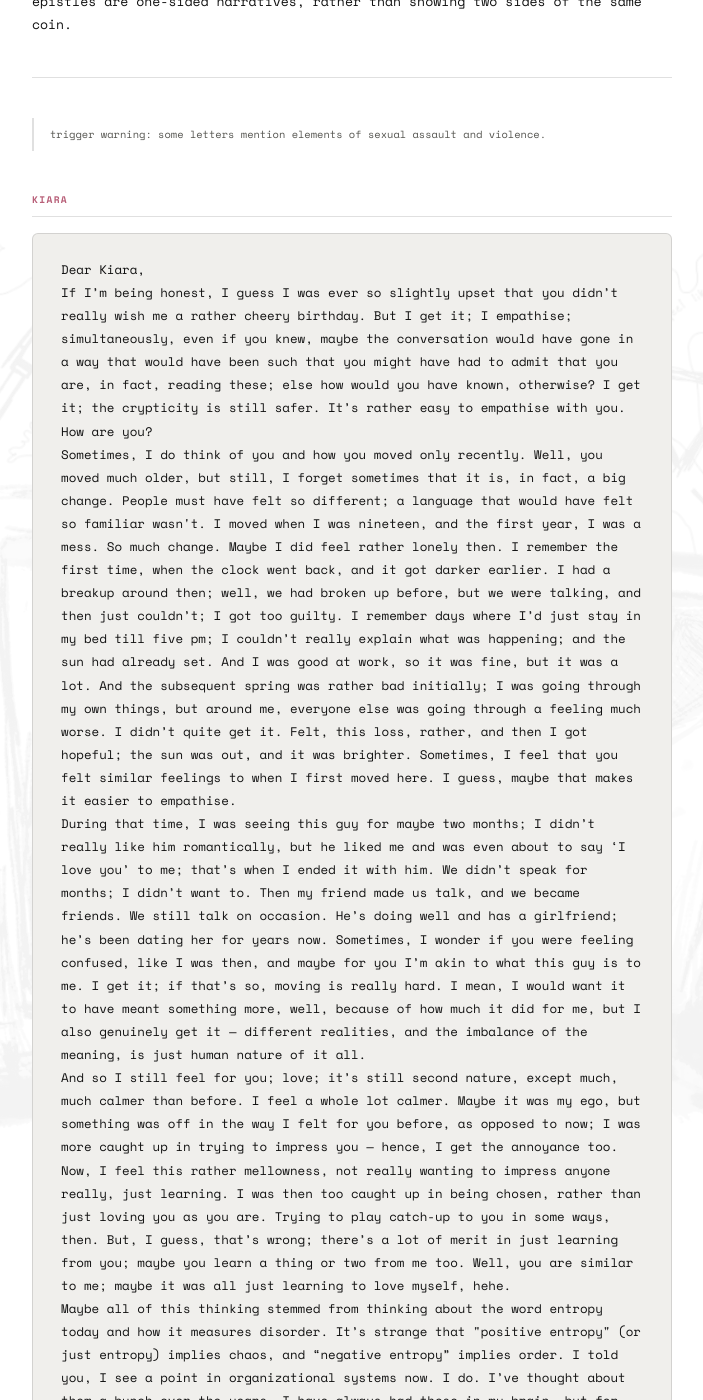
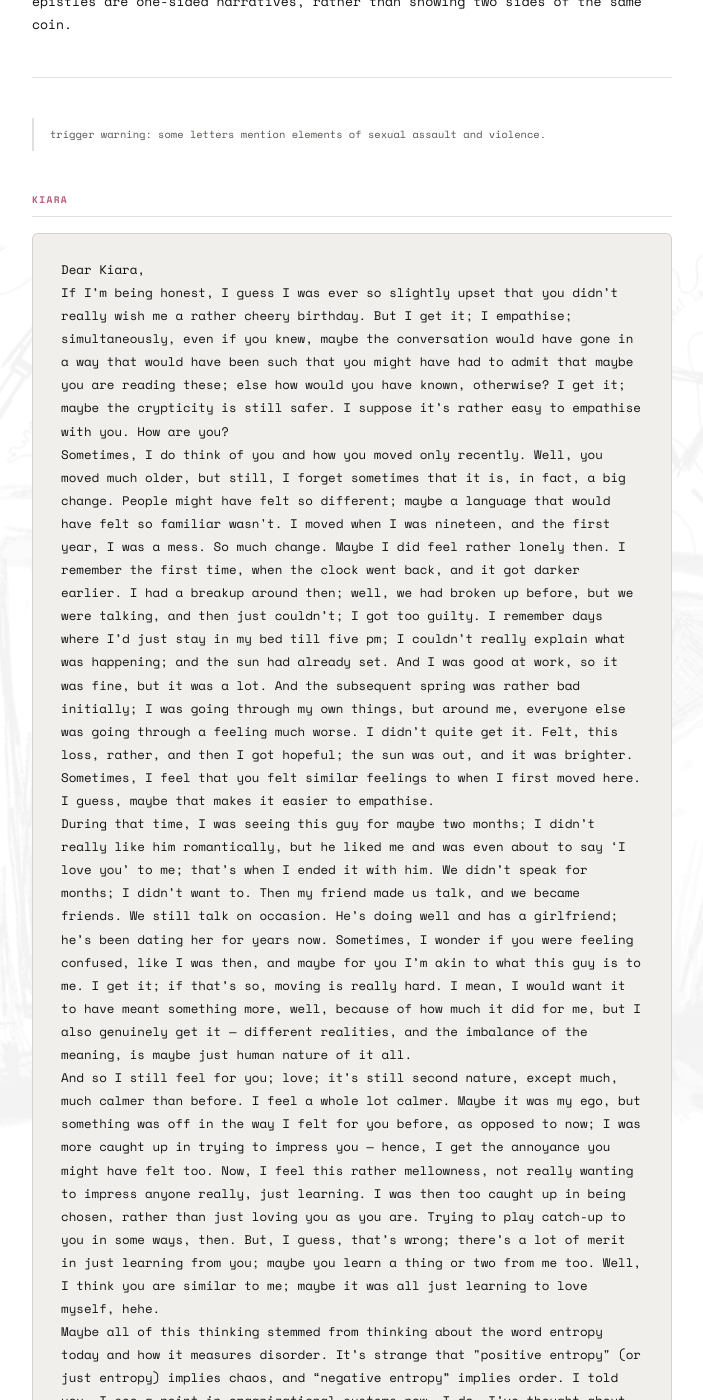
Before and after one commit to shlokamohanty/i-write-sometimes, a Jekyll site: the page built from _posts/2026-03-20-letter.md, in a window 1280 px wide and 1400 px high, scrolled down 674 px. Shown: the whole window, without its empty margins (288-991 px from the left). Built offline with Jekyll 4.4.1, drawn with Linux system fonts in a browser that asks for light colours; some web fonts are replaced; some of the changed text lies outside the part shown.

Commit message:
Update 2026-03-20-letter.md

```diff
--- a/_posts/2026-03-20-letter.md
+++ b/_posts/2026-03-20-letter.md
@@ -30,10 +30,10 @@ Keep in mind, while reading these, that the letters show my perspective of my fe
 <div class="letter-section">
 <span class="letter-to">kiara</span>
 <div class="letter-block">Dear Kiara,
-If I’m being honest, I guess I was ever so slightly upset that you didn’t really wish me a rather cheery birthday. But I get it; I empathise; simultaneously, even if you knew, maybe the conversation would have gone in a way that would have been such that you might have had to admit that you are, in fact, reading these; else how would you have known, otherwise? I get it; the crypticity is still safer. It’s rather easy to empathise with you. How are you?
-Sometimes, I do think of you and how you moved only recently. Well, you moved much older, but still, I forget sometimes that it is, in fact, a big change. People must have felt so different; a language that would have felt so familiar wasn't. I moved when I was nineteen, and the first year, I was a mess. So much change. Maybe I did feel rather lonely then. I remember the first time, when the clock went back, and it got darker earlier. I had a breakup around then; well, we had broken up before, but we were talking, and then just couldn’t; I got too guilty. I remember days where I’d just stay in my bed till five pm; I couldn’t really explain what was happening; and the sun had already set. And I was good at work, so it was fine, but it was a lot. And the subsequent spring was rather bad initially; I was going through my own things, but around me, everyone else was going through a feeling much worse. I didn’t quite get it. Felt, this loss, rather, and then I got hopeful; the sun was out, and it was brighter. Sometimes, I feel that you felt similar feelings to when I first moved here. I guess, maybe that makes it easier to empathise.
-During that time, I was seeing this guy for maybe two months; I didn’t really like him romantically, but he liked me and was even about to say ‘I love you’ to me; that’s when I ended it with him. We didn’t speak for months; I didn’t want to. Then my friend made us talk, and we became friends. We still talk on occasion. He’s doing well and has a girlfriend; he’s been dating her for years now. Sometimes, I wonder if you were feeling confused, like I was then, and maybe for you I’m akin to what this guy is to me. I get it; if that’s so, moving is really hard. I mean, I would want it to have meant something more, well, because of how much it did for me, but I also genuinely get it — different realities, and the imbalance of the meaning, is just human nature of it all.
-And so I still feel for you; love; it’s still second nature, except much, much calmer than before. I feel a whole lot calmer. Maybe it was my ego, but something was off in the way I felt for you before, as opposed to now; I was more caught up in trying to impress you — hence, I get the annoyance too. Now, I feel this rather mellowness, not really wanting to impress anyone really, just learning. I was then too caught up in being chosen, rather than just loving you as you are. Trying to play catch-up to you in some ways, then. But, I guess, that’s wrong; there’s a lot of merit in just learning from you; maybe you learn a thing or two from me too. Well, you are similar to me; maybe it was all just learning to love myself, hehe.
+If I’m being honest, I guess I was ever so slightly upset that you didn’t really wish me a rather cheery birthday. But I get it; I empathise; simultaneously, even if you knew, maybe the conversation would have gone in a way that would have been such that you might have had to admit that maybe you are reading these; else how would you have known, otherwise? I get it; maybe the crypticity is still safer. I suppose it’s rather easy to empathise with you. How are you?
+Sometimes, I do think of you and how you moved only recently. Well, you moved much older, but still, I forget sometimes that it is, in fact, a big change. People might have felt so different; maybe a language that would have felt so familiar wasn't. I moved when I was nineteen, and the first year, I was a mess. So much change. Maybe I did feel rather lonely then. I remember the first time, when the clock went back, and it got darker earlier. I had a breakup around then; well, we had broken up before, but we were talking, and then just couldn’t; I got too guilty. I remember days where I’d just stay in my bed till five pm; I couldn’t really explain what was happening; and the sun had already set. And I was good at work, so it was fine, but it was a lot. And the subsequent spring was rather bad initially; I was going through my own things, but around me, everyone else was going through a feeling much worse. I didn’t quite get it. Felt, this loss, rather, and then I got hopeful; the sun was out, and it was brighter. Sometimes, I feel that you felt similar feelings to when I first moved here. I guess, maybe that makes it easier to empathise.
+During that time, I was seeing this guy for maybe two months; I didn’t really like him romantically, but he liked me and was even about to say ‘I love you’ to me; that’s when I ended it with him. We didn’t speak for months; I didn’t want to. Then my friend made us talk, and we became friends. We still talk on occasion. He’s doing well and has a girlfriend; he’s been dating her for years now. Sometimes, I wonder if you were feeling confused, like I was then, and maybe for you I’m akin to what this guy is to me. I get it; if that’s so, moving is really hard. I mean, I would want it to have meant something more, well, because of how much it did for me, but I also genuinely get it — different realities, and the imbalance of the meaning, is maybe just human nature of it all.
+And so I still feel for you; love; it’s still second nature, except much, much calmer than before. I feel a whole lot calmer. Maybe it was my ego, but something was off in the way I felt for you before, as opposed to now; I was more caught up in trying to impress you — hence, I get the annoyance you might have felt too. Now, I feel this rather mellowness, not really wanting to impress anyone really, just learning. I was then too caught up in being chosen, rather than just loving you as you are. Trying to play catch-up to you in some ways, then. But, I guess, that’s wrong; there’s a lot of merit in just learning from you; maybe you learn a thing or two from me too. Well, I think you are similar to me; maybe it was all just learning to love myself, hehe.
 Maybe all of this thinking stemmed from thinking about the word entropy today and how it measures disorder. It’s strange that "positive entropy" (or just entropy) implies chaos, and “negative entropy” implies order. I told you, I see a point in organizational systems now. I do. I’ve thought about them a bunch over the years. I have always had these in my brain, but for the longest time, I’ve followed the same system. I’m putting in more energy now and changing those around much more often, and I guess I’m ordering things, I suppose then the degree of chaos is less. And I guess that stumped my mind a little: the wording - is chaos bad, is order good, my connotations of positive and negative, I suppose. Sometimes, I can’t gauge your thoughts on chaos; do you think chaos is bad? Maybe good and bad aren’t the words I’m looking for.
 I guess, if you were an organizational system, a dynamic one, I’d say you smile a whole lot more, are sillier, play around more, and wear few more colors. You have usuals, like the style with which you cut it, but it’s slightly different than before.
 And I was wrong, I realised during the summer; I used to think everything could be reduced to physics. Maybe that’s why I relied on physics metaphors; sometimes I think I get the world through that. But I realise today, by thinking that if a telescope were used to look at a compound, it would be blurry. I’m not using the correct measuring device. Maybe I say you’re brave because you use life to explain science. And the bravery comes from accepting life as is, without having to reach for a theorem.
```
